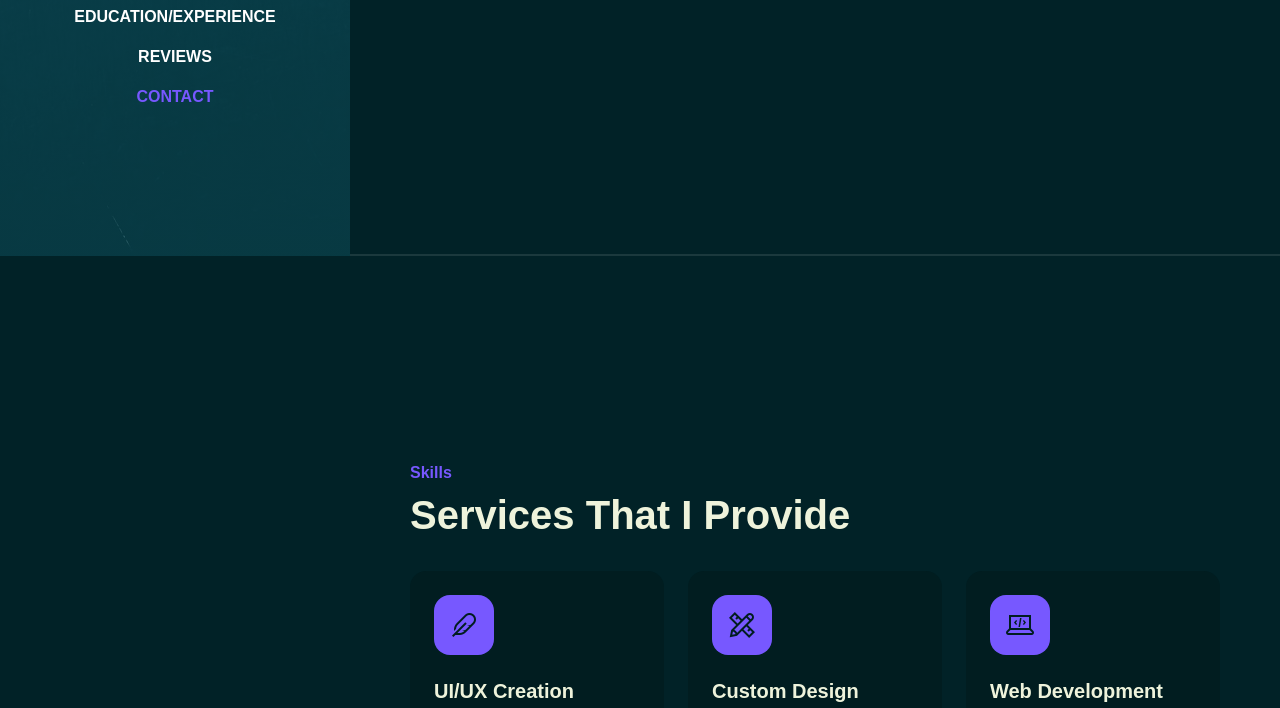
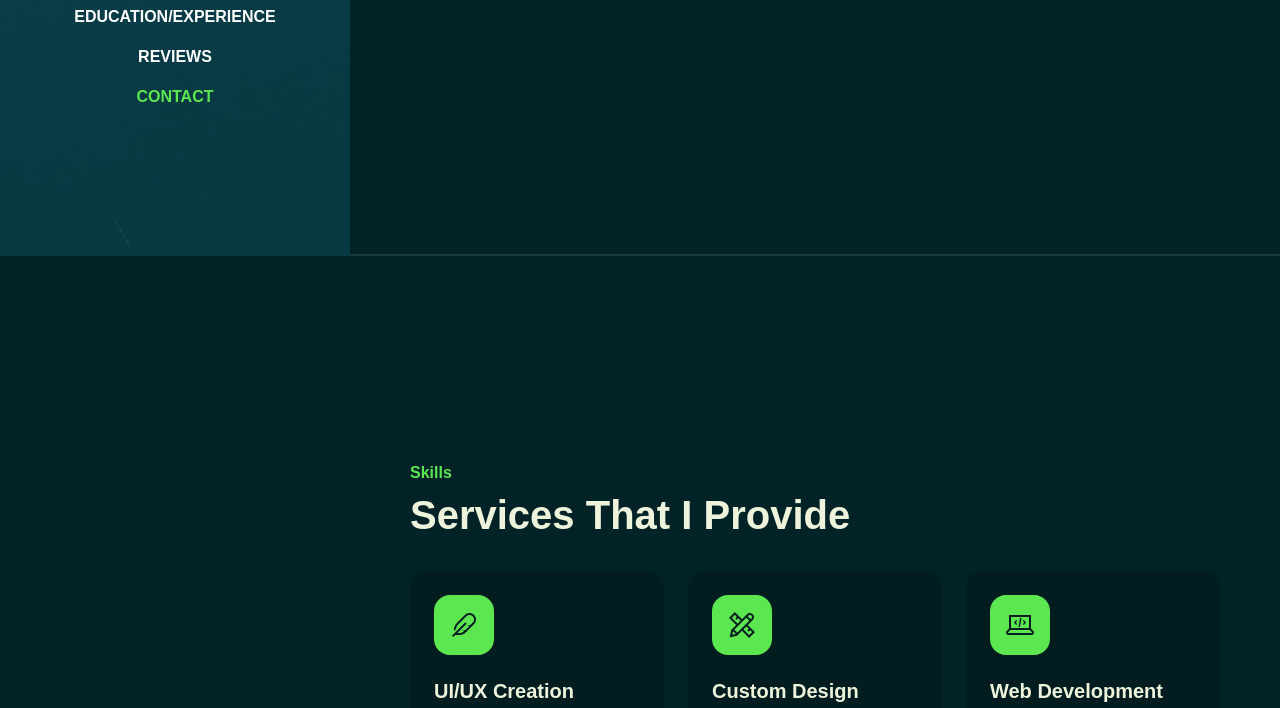
Before and after one commit to Thatzwazup/portfolio, a plain HTML site: page index.html in a window 1280 px wide. Shown: the part 544-1252 px from the top of the page. Drawn offline with Linux system fonts and the light colour scheme; a web font is replaced by a local one.

Commit message:
Update style.css

```diff
--- a/assets/css/style.css
+++ b/assets/css/style.css
@@ -6,7 +6,7 @@
     --color-heading: #eef3db;
     --color-base: #011d20;
     --color-base2: #012227;
-    --color-brand: #7758ff;
+    --color-brand: #5ce750;
     --color-brand2: #7758ff;
     --sidbar-width: 350px;
     --font-base: "Bai Jamjuree";
```
